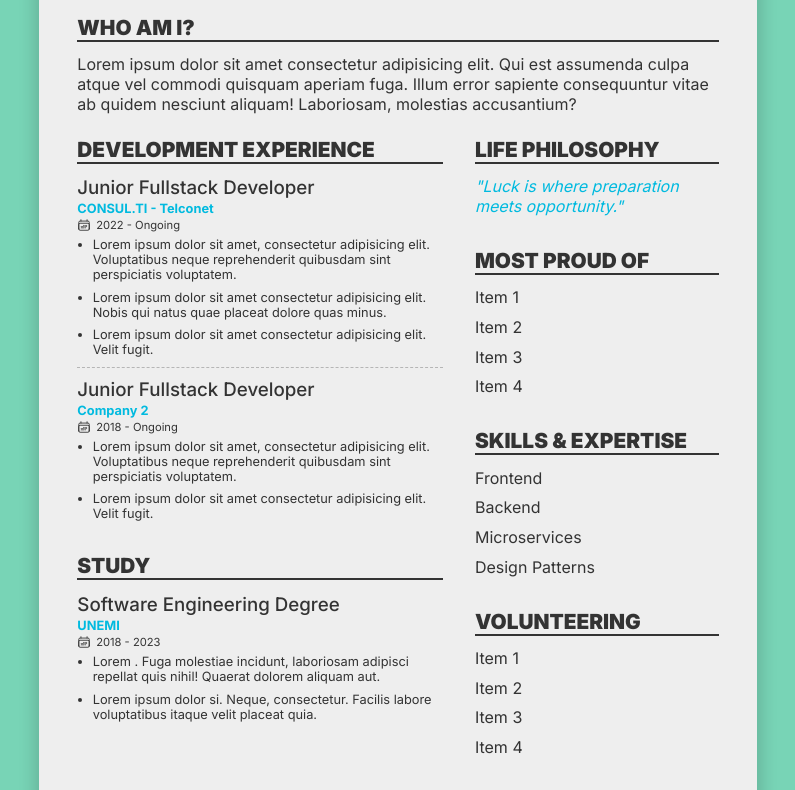
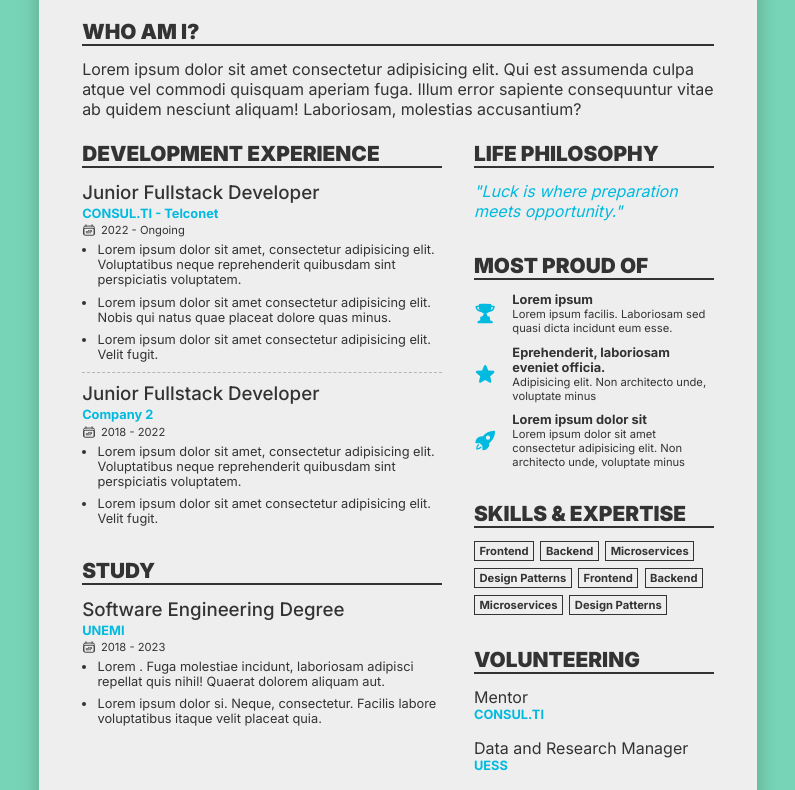
Before and after one commit to BryanFonseca/resume, a plain HTML site: page index.html in a window 1280 px wide. Shown: the part 162-952 px from the top of the page, without its empty margins (242-1037 px from the left). Drawn offline with Linux system fonts and the light colour scheme.

Commit message:
Add styles for volunteering

```diff
--- a/index.html
+++ b/index.html
@@ -81,7 +81,7 @@
                                 <svg xmlns="http://www.w3.org/2000/svg" fill="none" viewBox="0 0 24 24" stroke-width="1.5" stroke="currentColor" class="w-6 h-6">
                                 <path stroke-linecap="round" stroke-linejoin="round" d="M6.75 3v2.25M17.25 3v2.25M3 18.75V7.5a2.25 2.25 0 012.25-2.25h13.5A2.25 2.25 0 0121 7.5v11.25m-18 0A2.25 2.25 0 005.25 21h13.5A2.25 2.25 0 0021 18.75m-18 0v-7.5A2.25 2.25 0 015.25 9h13.5A2.25 2.25 0 0121 11.25v7.5m-9-6h.008v.008H12v-.008zM12 15h.008v.008H12V15zm0 2.25h.008v.008H12v-.008zM9.75 15h.008v.008H9.75V15zm0 2.25h.008v.008H9.75v-.008zM7.5 15h.008v.008H7.5V15zm0 2.25h.008v.008H7.5v-.008zm6.75-4.5h.008v.008h-.008v-.008zm0 2.25h.008v.008h-.008V15zm0 2.25h.008v.008h-.008v-.008zm2.25-4.5h.008v.008H16.5v-.008zm0 2.25h.008v.008H16.5V15z" />
                                 </svg>
-                                <span class="time">2018 - Ongoing</span>
+                                <span class="time">2018 - 2022</span>
                             </p>
                             <ul class="experience">
                                 <li>Lorem ipsum dolor sit amet, consectetur adipisicing elit. Voluptatibus neque reprehenderit quibusdam sint perspiciatis voluptatem.</li>
@@ -120,32 +120,87 @@
 
                 <div class="column-item">
                     <h2>Most proud of</h2>
-                    <ul>
-                        <li>Item 1</li>
-                        <li>Item 2</li>
-                        <li>Item 3</li>
-                        <li>Item 4</li>
+                    <ul class="proud-of-list">
+                        <li>
+                            <div class="proud-of-left">
+                                <svg xmlns="http://www.w3.org/2000/svg" viewBox="0 0 24 24" fill="currentColor" class="w-6 h-6">
+                                <path fill-rule="evenodd" d="M5.166 2.621v.858c-1.035.148-2.059.33-3.071.543a.75.75 0 00-.584.859 6.753 6.753 0 006.138 5.6 6.73 6.73 0 002.743 1.346A6.707 6.707 0 019.279 15H8.54c-1.036 0-1.875.84-1.875 1.875V19.5h-.75a2.25 2.25 0 00-2.25 2.25c0 .414.336.75.75.75h15a.75.75 0 00.75-.75 2.25 2.25 0 00-2.25-2.25h-.75v-2.625c0-1.036-.84-1.875-1.875-1.875h-.739a6.706 6.706 0 01-1.112-3.173 6.73 6.73 0 002.743-1.347 6.753 6.753 0 006.139-5.6.75.75 0 00-.585-.858 47.077 47.077 0 00-3.07-.543V2.62a.75.75 0 00-.658-.744 49.22 49.22 0 00-6.093-.377c-2.063 0-4.096.128-6.093.377a.75.75 0 00-.657.744zm0 2.629c0 1.196.312 2.32.857 3.294A5.266 5.266 0 013.16 5.337a45.6 45.6 0 012.006-.343v.256zm13.5 0v-.256c.674.1 1.343.214 2.006.343a5.265 5.265 0 01-2.863 3.207 6.72 6.72 0 00.857-3.294z" clip-rule="evenodd" />
+                                </svg>
+                            </div>
+
+                            <div class="proud-of-right">
+                                <p class="proud-of-title">
+                                    Lorem ipsum
+                                </p>
+                                <p class="proud-of-desc">Lorem ipsum facilis. Laboriosam sed quasi dicta incidunt eum esse.</p>
+                            </div>
+                        </li>
+                        <li>
+                            <div class="proud-of-left">
+                                <svg xmlns="http://www.w3.org/2000/svg" viewBox="0 0 24 24" fill="currentColor" class="w-6 h-6">
+                                <path fill-rule="evenodd" d="M10.788 3.21c.448-1.077 1.976-1.077 2.424 0l2.082 5.007 5.404.433c1.164.093 1.636 1.545.749 2.305l-4.117 3.527 1.257 5.273c.271 1.136-.964 2.033-1.96 1.425L12 18.354 7.373 21.18c-.996.608-2.231-.29-1.96-1.425l1.257-5.273-4.117-3.527c-.887-.76-.415-2.212.749-2.305l5.404-.433 2.082-5.006z" clip-rule="evenodd" />
+                                </svg>
+                            </div>
+
+                            <div class="proud-of-right">
+                                <p class="proud-of-title">
+                                    Eprehenderit, laboriosam eveniet officia.
+                                </p>
+                                <p class="proud-of-desc">Adipisicing elit. Non architecto unde, voluptate minus</p>
+                            </div>
+                        </li>
+                        <li>
+                            <div class="proud-of-left">
+                                <svg xmlns="http://www.w3.org/2000/svg" viewBox="0 0 24 24" fill="currentColor" class="w-6 h-6">
+                                <path fill-rule="evenodd" d="M9.315 7.584C12.195 3.883 16.695 1.5 21.75 1.5a.75.75 0 01.75.75c0 5.056-2.383 9.555-6.084 12.436A6.75 6.75 0 019.75 22.5a.75.75 0 01-.75-.75v-4.131A15.838 15.838 0 016.382 15H2.25a.75.75 0 01-.75-.75 6.75 6.75 0 017.815-6.666zM15 6.75a2.25 2.25 0 100 4.5 2.25 2.25 0 000-4.5z" clip-rule="evenodd" />
+                                <path d="M5.26 17.242a.75.75 0 10-.897-1.203 5.243 5.243 0 00-2.05 5.022.75.75 0 00.625.627 5.243 5.243 0 005.022-2.051.75.75 0 10-1.202-.897 3.744 3.744 0 01-3.008 1.51c0-1.23.592-2.323 1.51-3.008z" />
+                                </svg>
+                            </div>
+
+                            <div class="proud-of-right">
+                                <p class="proud-of-title">
+                                    Lorem ipsum dolor sit
+                                </p>
+                                <p class="proud-of-desc">Lorem ipsum dolor sit amet consectetur adipisicing elit. Non architecto unde, voluptate minus</p>
+                            </div>
+                        </li>
                     </ul>
                 </div>
 
                 <div class="column-item">
                     <h2>Skills & Expertise</h2>
-                    <ul>
-                        <li>Frontend</li>
-                        <li>Backend</li>
-                        <li>Microservices</li>
-                        <li>Design Patterns</li>
-                    </ul>
+                    <div class="badges">
+                        <span>Frontend</span>
+                        <span>Backend</span>
+                        <span>Microservices</span>
+                        <span>Design Patterns</span>
+                        <span>Frontend</span>
+                        <span>Backend</span>
+                        <span>Microservices</span>
+                        <span>Design Patterns</span>
+                    </div>
                 </div>
 
                 <div class="column-item">
                     <h2>Volunteering</h2>
-                    <ul>
-                        <li>Item 1</li>
-                        <li>Item 2</li>
-                        <li>Item 3</li>
-                        <li>Item 4</li>
-                    </ul>
+                    <div class="volunteering">
+                        <div class="volunteering-item">
+                            <p>
+                                Mentor
+                            </p>
+                            <p class="highlight">
+                                CONSUL.TI
+                            </p>
+                        </div>
+                        <div class="volunteering-item">
+                            <p>
+                                Data and Research Manager
+                            </p>
+                            <p class="highlight">
+                                UESS
+                            </p>
+                        </div>
+                    </div>
                 </div>
             </section>
         </div>
--- a/styles.css
+++ b/styles.css
@@ -49,12 +49,12 @@ body {
 }
 
 .resume {
-    width: 19cm;
-    height: 29.7cm;
+    width: 19cm; /* 21 */
+    height: 26.81cm; /* 29.7*/
     background-color: var(--resume-color);
     border-radius: 0.8em;
     margin: 1.4em;
-    padding: 2.4em;
+    padding: 2.7em;
     box-shadow: rgba(0, 0, 0, 15%) 0em 0em 1em 0.3em ;
 }
 
@@ -138,3 +138,59 @@ svg {
     margin-top: 0.6em;
     padding-top: 0.6em;
 }
+
+
+.proud-of-list > li {
+    display: flex;
+    gap: 1em;
+}
+
+.proud-of-list .proud-of-left {
+    flex-basis: 10%;
+}
+
+.proud-of-list .proud-of-right {
+    flex-basis: 90%;
+}
+
+.proud-of-left svg {
+    height: 100%;
+    width: 100%;
+    color: var(--highlight);
+}
+
+.proud-of-title {
+    font-weight: 600;
+    font-size: 0.8rem;
+}
+
+.proud-of-desc {
+    font-size: 0.7rem;
+}
+
+.badges {
+    display: flex;
+    flex-wrap: wrap;
+    gap: 0.4em;
+}
+
+.badges > span {
+    font-weight: 600;
+    font-size: 0.7rem;
+    border: 1.5px solid var(--main-color);
+    padding: 0.2em 0.4em;
+}
+
+.volunteering > .volunteering-item + .volunteering-item{
+    margin-top: 1em;
+}
+
+.volunteering-item > p:nth-child(1) {
+}
+
+.volunteering-item > p:nth-child(2) {
+    font-size: 0.8rem;
+    font-weight: 600;
+}
+
+/* TODO: Add media query for printing */
```
